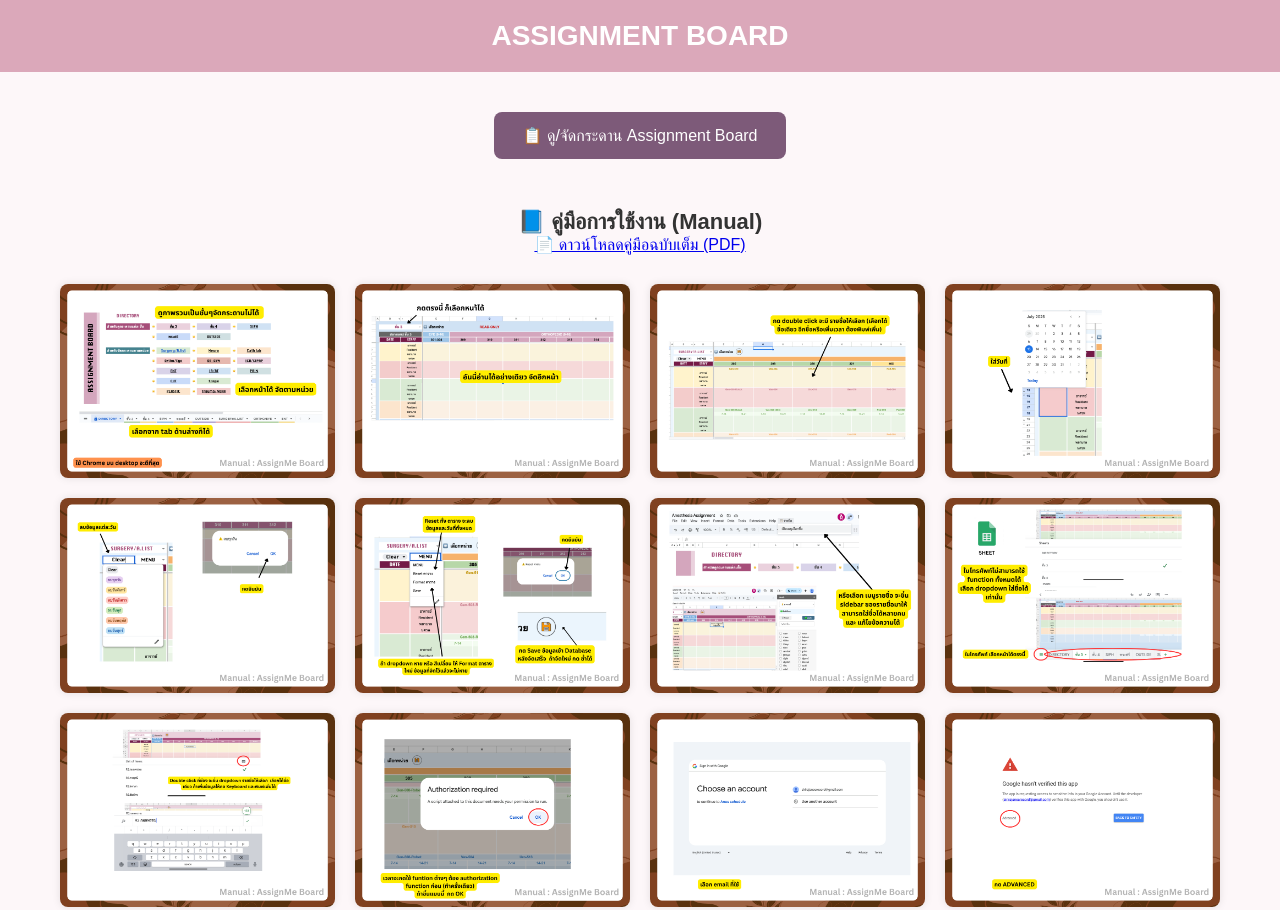
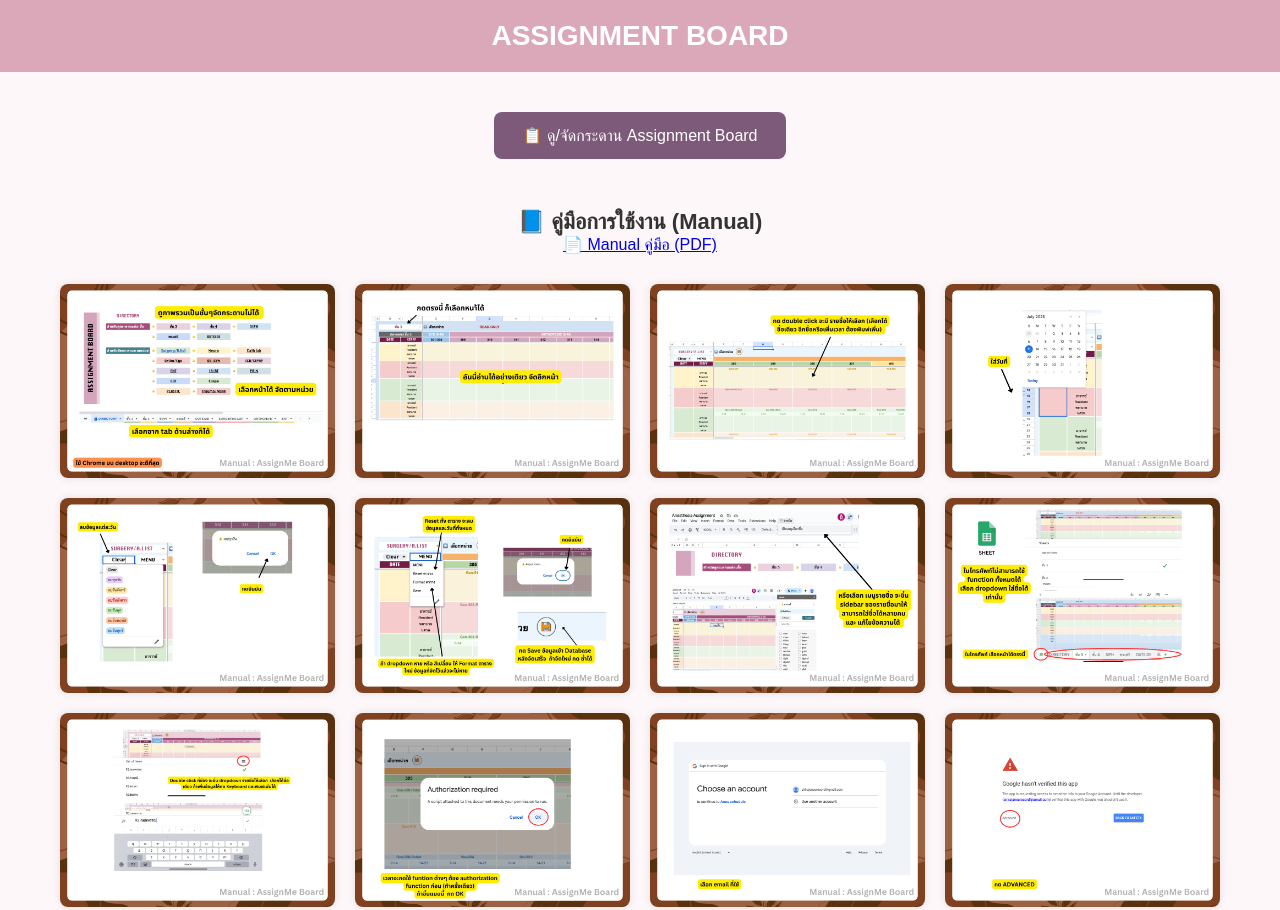
Before and after one commit to Siriraj-Anesthesia/AssignMe, a plain HTML site: page index.html in a window 1280 px wide. Shown: the top 910 px of the page. Drawn offline with Linux system fonts and the light colour scheme.

Commit message:
Add files via upload

```diff
--- a/index.html
+++ b/index.html
@@ -82,9 +82,12 @@
 
     <div class="section-title">📘 คู่มือการใช้งาน (Manual)</div>
 
-        <div class="link-area">
-      <a class="pdf-link" href="AssignME/manual.pdf" target="_blank" download>📄 ดาวน์โหลดคู่มือฉบับเต็ม (PDF)</a>
-    </div>
+
+    <div class="link-area">
+  <a class="pdf-link" href="https://drive.google.com/file/d/1AnFkIsJef9Q-PB_5BXV7itpYEcn8pVh-/view?usp=sharing" target="_blank">
+    📄 Manual คู่มือ (PDF)
+  </a>
+</div>
 
     <div class="manual-grid">
       <img src="AssignME/1.png" alt="หน้า 1">
```
